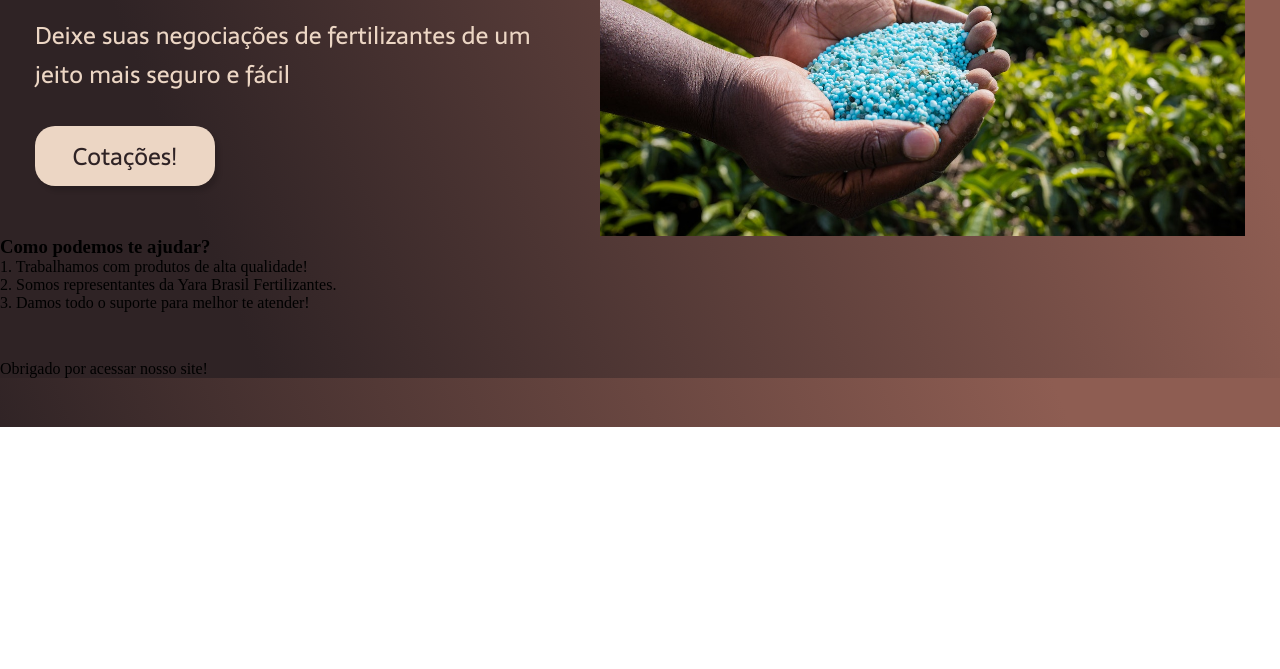
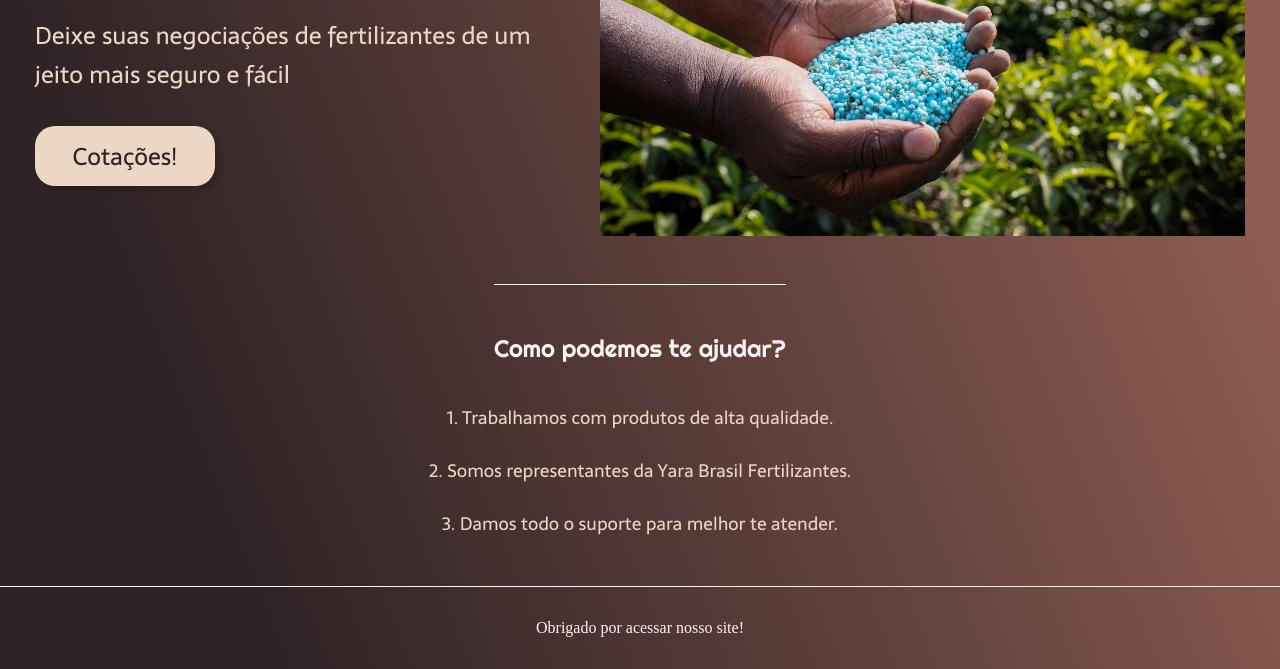
Before and after one commit to emersonneutzling/LANDING-PAGE, a plain HTML site: page index.html in a window 1280 px wide. Shown: the part 373-1042 px from the top of the page. Before the commit the page ends 800 px from the top, so only its background shows below. Drawn offline with Linux system fonts and the light colour scheme.

Commit message:
atualizei projeto

```diff
--- a/index.html
+++ b/index.html
@@ -4,14 +4,15 @@
     <meta charset="UTF-8">
     <meta http-equiv="X-UA-Compatible" content="IE=edge">
     <meta name="viewport" content="width=device-width, initial-scale=1.0">
-    <title>Mais pastos Fertilizantes</title>
+    <title>Mais Pastos Fertilizantes</title>
     <link rel="stylesheet" href="style.css">
+    <link rel="shortcut icon" href="imagens/apple-touch-icon.png" type="image/x-icon">
 </head>
 <body>
     <header class="cabecalho">
-        <img class="cabecalho-imagem" src="imagens/npk.png" alt="npk">
+        <img class="cabecalho-imagem" src="imagens/apple-touch-icon.png" alt="npk">
         <nav class="cabecalho-menu">
-            <a class="cabecalho-menu-itens" href="#">Produtos</a>
+            <a class="cabecalho-menu-itens" href="https://www.yarabrasil.com.br/nutricao-de-plantas/produtos/" target="_blank">Produtos</a>
             <a class="cabecalho-menu-itens" href="#">Preços</a>
             <a class="cabecalho-menu-itens" href="#">Logística</a>
             <a class="cabecalho-menu-itens" href="#">Fale Conosco</a>
@@ -32,15 +33,16 @@
         </section>
         <section class="conteudo-secundario">
             <h3 class="conteudo-secundario-titulo">Como podemos te ajudar?</h3>
-            <p class="conteudo-secundario-paragrafo">1. Trabalhamos com produtos de alta qualidade!</p>
+            <p class="conteudo-secundario-paragrafo">1. Trabalhamos com produtos de alta qualidade.</p>
             <p class="conteudo-secundario-paragrafo">2. Somos representantes da Yara Brasil Fertilizantes.</p>
-            <p class="conteudo-secundario-paragrafo">3. Damos todo o suporte para melhor te atender!</p>
+            <p class="conteudo-secundario-paragrafo">3. Damos todo o suporte para melhor te atender.</p>
 
         </section>
 
     </main>
     <footer class="rodape">
         <p class="rodape-paragrafo">Obrigado por acessar nosso site!</p>
+
     </footer>
 
 </body>
--- a/style.css
+++ b/style.css
@@ -85,8 +85,47 @@ body{
 
 }
 
+.conteudo-principal-escrito-botao:hover{
+    background-color: rgba(236, 214, 196, 0.53);
+    color:#fff2ef;
+
+}
+
 .conteudo-principal-imagem{
     height: 430px;
     margin-top: 30px;
 
 }
+
+.conteudo-secundario{
+    display: flex;
+    flex-direction: column;
+    align-items: center;
+    gap: 24px;
+    margin-top: 48px;
+}
+
+.conteudo-secundario-titulo{
+    border-top: 0.4px solid #fff2e7;
+    padding-top: 48px;
+    font-family: 'Righteous', cursive;
+    font-weight: 400;
+    font-size: 24px;
+    color: #fff2ef;
+    margin-bottom: 16px;
+}
+
+.conteudo-secundario-paragrafo{
+    font-family: 'Sarala', sans-serif;
+    font-weight: 300;
+    font-size: 18px;
+    color: #ECD6C4;
+
+}
+
+.rodape{
+    padding: 32px;
+    border-top: 0.4px solid #fff2e7;
+    color: #fff2ef;
+    text-align: center;
+}
```
Also changed, not shown: imagens/apple-touch-icon.png (added).
